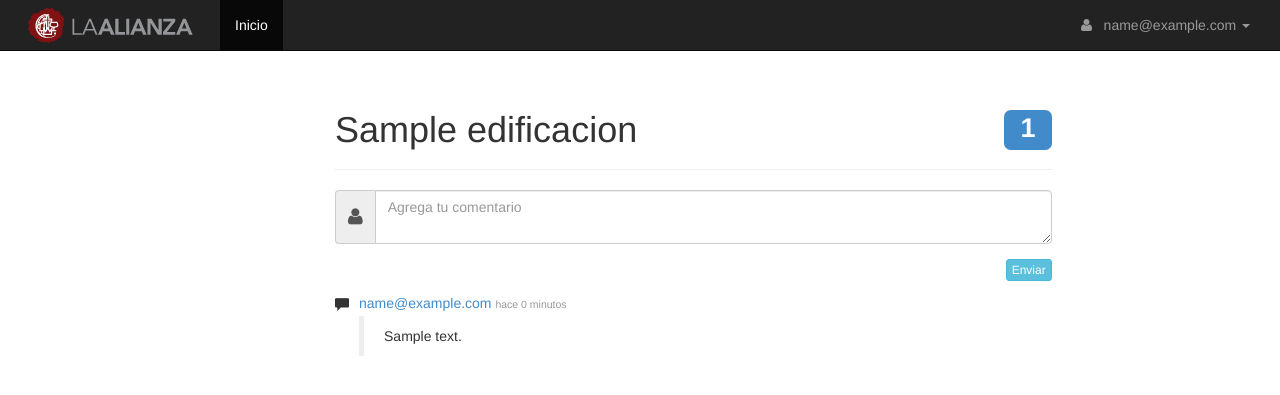
After one commit to xyiyox/alianza_templos, a Django app: page /proyecto/1/ in a window 1280 px wide. The commit adds this page. Shown: the top 395 px of the page. Run offline with Django 3.2, Linux system fonts and the light colour scheme; a user stored in the database is signed in; tables that the repository leaves empty hold one stand-in row (values such as "Sample post"); parts of the project's set-up code (start-up, migrations or seed data) failed here and were passed over; some libraries are stand-ins or nearby versions.

Commit message:
Vista detalle de proyecto con comentarios funcionando

```diff
--- a/db/forms.py
+++ b/db/forms.py
@@ -140,4 +140,14 @@ class ComentarioForm(forms.ModelForm):
 
     class Meta:
         model = Comentario
-        exclude = ['edificacion', 'commenter']
+        exclude = ['edificacion', 'commenter', 'created']
+
+    def __init__(self, *args, **kwargs):
+        super(ComentarioForm, self).__init__(*args, **kwargs)
+        self.helper = FormHelper(self)
+        self.helper.form_show_labels = False
+
+        self.helper.layout = Layout(
+            PrependedText('descripcion', "<i class='fa fa-user fa-lg'></i>", placeholder="Agrega tu comentario", rows="2"),
+            Submit('enviar', 'Enviar', css_class='btn-info pull-right btn-xs')
+        )
--- a/db/models.py
+++ b/db/models.py
@@ -263,9 +263,12 @@ class Adjuntos(models.Model):
 	def __str__(self):
 		return "%s" %"Adjuntos"
 
+
+
 class Comentario(models.Model):
 	""" Modelo para almacenar los comentarios de una edificacion """
 
 	edificacion = models.ForeignKey('Edificacion')
 	commenter 	= models.ForeignKey(settings.AUTH_USER_MODEL)
 	descripcion = models.TextField('Comentario')
+	created     = models.DateTimeField(auto_now_add = True)
--- a/main/templates/main/home-local.html
+++ b/main/templates/main/home-local.html
@@ -22,7 +22,7 @@
 			<div class="panel panel-default">
 			  <div class="panel-heading">{{proyecto.nombre_proyecto}}</div>
 			  <div class="panel-body">
-			    <a href="{% url 'aplicacion_edit' pk=proyecto.pk %}" class="btn btn-primary  btn-block " role="button">Editar</a>
+			    <a href="{% url 'proyecto' proyecto.pk %}" class="btn btn-primary  btn-block " role="button">Ver</a>
 			  </div>
 			</div>
 
--- a/main/templates/main/home-nacional.html
+++ b/main/templates/main/home-nacional.html
@@ -20,7 +20,7 @@
 			<div class="panel panel-default">
 			  <div class="panel-heading">{{proyecto.nombre_proyecto}}</div>
 			  <div class="panel-body">
-			    <a href="{% url 'aplicacion_edit' pk=proyecto.pk %}" class="btn btn-primary  btn-block " role="button">Revisar</a>
+			    <a href="{% url 'proyecto' proyecto.pk %}" class="btn btn-primary  btn-block " role="button">Ver</a>
 			  </div>
 			</div>
 
--- /dev/null
+++ b/main/templates/main/proyecto.html
@@ -0,0 +1,37 @@
+{% extends 'main/base.html' %}
+{% load crispy_forms_tags %}
+
+{% block title %} Proyecto {% endblock %}
+
+
+{% block sidebar_left %}
+
+{% endblock sidebar_left %}
+
+{% block content %}
+
+<div class="page-header ">
+  <h1>{{proyecto.nombre_proyecto}} <small></small> <span class="label label-primary pull-right">{{proyecto.pk}}</span></h1>
+</div>
+
+	<div class="clearfix">
+		{% crispy form %}
+	</div>
+
+	{% for coment in comentarios %}
+
+		<div class="media clearfix">
+			<span class="glyphicon glyphicon-comment pull-left"></span>
+			<!-- <i class="fa fa-comments-o pull-left"></i> -->
+			<div class="media-body">
+				<h5 class="text-primary media-heading">{{coment.commenter}}  <small>hace {{coment.created|timesince}}</small></h5>
+				<blockquote>
+				  <p class="" style="font-size:14px;">{{coment.descripcion}}</p>
+				</blockquote>
+			</div>
+		</div>
+	{% endfor %}
+
+
+
+{% endblock content %}
--- a/main/urls.py
+++ b/main/urls.py
@@ -9,6 +9,7 @@ urlpatterns = patterns('main.views',
     url(r'^$', 'home', name='home'),
     url(r'^home-local$', 'home_local', name='home_local'),
     url(r'^home-nacional$', 'home_nacional', name='home_nacional'),
+    url(r'^proyecto/(\d+)/$', 'proyecto', name='proyecto'),
     url(r'^login$', 'hacer_login', name='hacer_login'),
     url(r'^logout$', 'hacer_logout', name='hacer_logout'),
 
--- a/main/views.py
+++ b/main/views.py
@@ -48,6 +48,32 @@ def ver_comentarios(request, pk):
     comentarios = Comentario.objects.filter(edificacion=pk)
     ctx = {'comentarios': comentarios, 'form': form}
     return render(request, 'main/comentarios.html', ctx)
+
+
+@login_required
+def proyecto(request, pk):
+
+    proyecto     = Edificacion.objects.get(pk=pk)
+
+    if request.method == 'POST':
+        form = ComentarioForm(request.POST)
+        if form.is_valid():
+            new_coment = form.save(commit=False)
+            new_coment.edificacion = proyecto
+            new_coment.commenter = request.user
+            new_coment.save()
+            #form.save_m2m()
+            return redirect('/proyecto/%s/' % pk)
+
+
+    comentarios  = Comentario.objects.filter(edificacion=pk)
+    form         = ComentarioForm()
+    ctx = {'proyecto': proyecto, 'comentarios': comentarios, 'form': form}
+
+    return render(request, 'main/proyecto.html', ctx)
+
+
+
 
 class Aplicacion(SessionWizardView):
 
```
Also changed, not shown: db/migrations/0004_auto__add_field_comentario_created.py (added).
